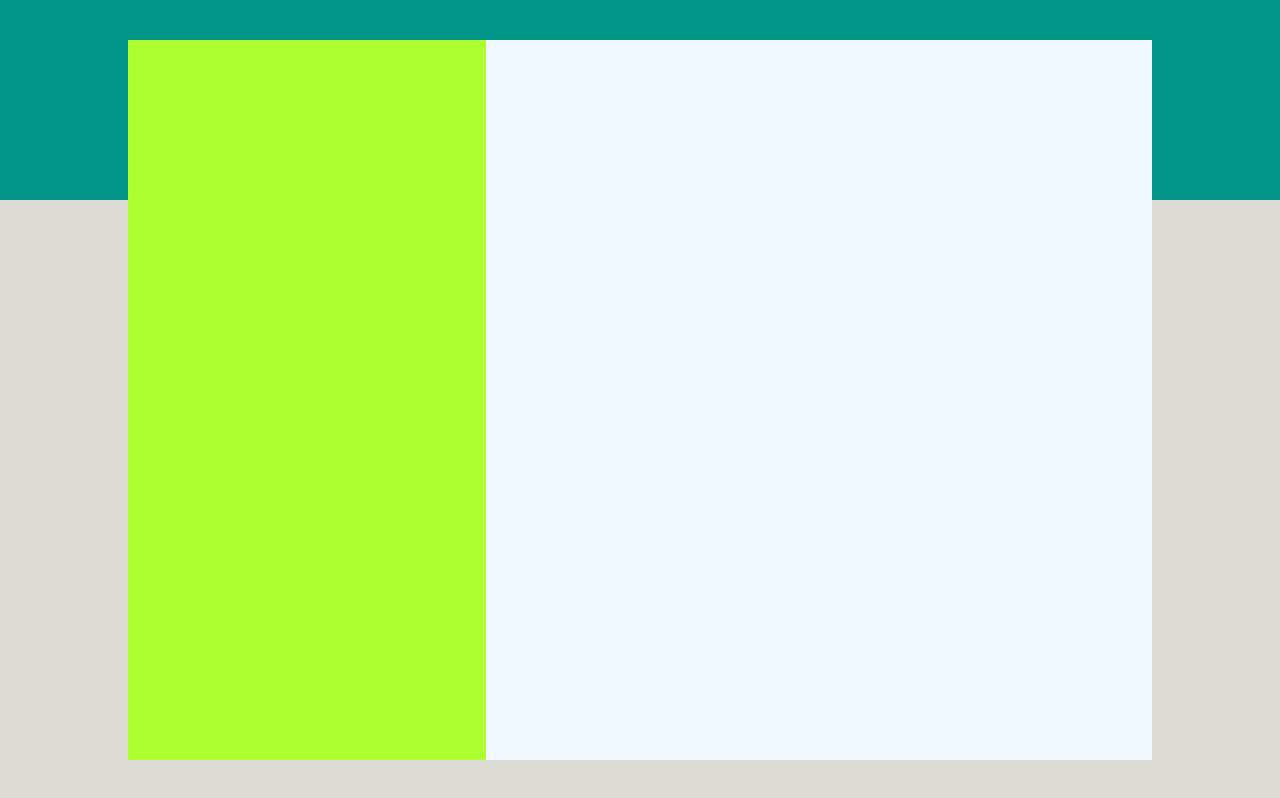
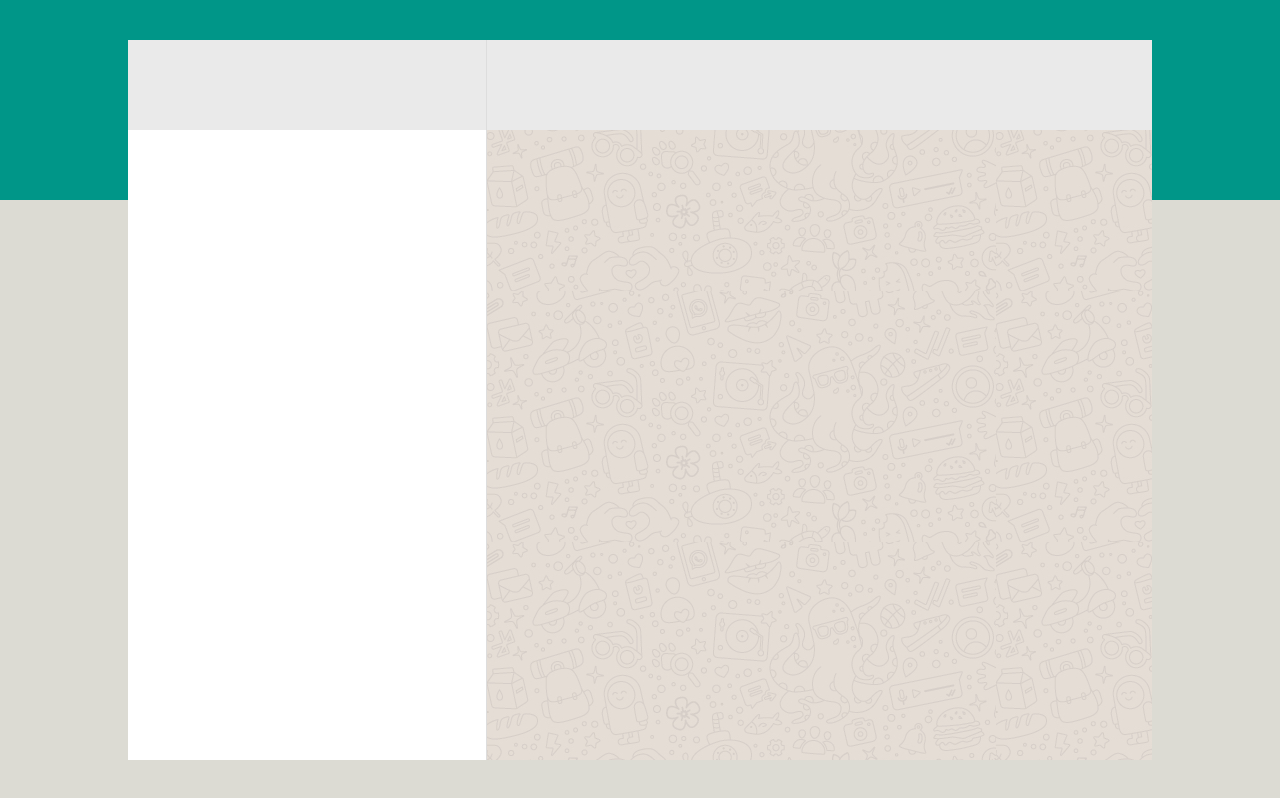
Before and after one commit to Thunderbird93/vue-boolzapp, a plain HTML site: page Milestone 1/index.html in a window 1280 px wide. Drawn offline with nearby package versions, Linux system fonts and the light colour scheme.

Commit message:
[add] chat bg

```diff
--- a/Milestone 1/css/style.css
+++ b/Milestone 1/css/style.css
@@ -26,7 +26,7 @@ body {
 .contatti {
     height: 100%;
     width: 35%;
-    background-color: greenyellow;
+    background-color: white;
     align-items: flex-start;
 }
 
@@ -35,12 +35,15 @@ body {
     height: 100%;
     width: 65%;
     background-color: aliceblue;
+    background-image: url(../../img/mine.jpg);
     display: flex;
     justify-content: right;
+    border-left: 1px solid #DDDDDD;
 }
 
-.chat .top {
+.top {
     height: 90px;
+    width: 100%;
     background-color: #EAEAEA;
     display: flex;
     align-items: flex-start;
```
